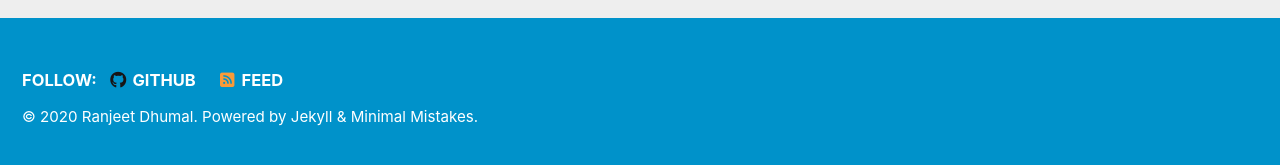
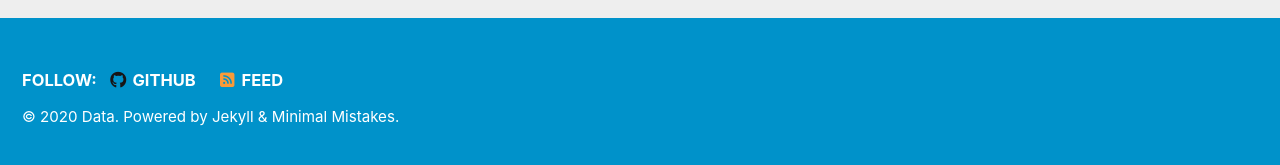
Before and after one commit to ranjeetds/ranjeetds.github.io, a Jekyll site: the page built from index.html, in a window 1280 px wide and 900 px high, scrolled down 222 px. Shown: the part 727-892 px from the top of the window. Built offline with Jekyll 4.4.1, drawn with Linux system fonts in a browser that asks for light colours; cached includes are drawn as plain includes; nearby versions of some CDN libraries; the list of posts is cut into pages by our own code.

Commit message:
Update _config.yml

```diff
--- a/_config.yml
+++ b/_config.yml
@@ -17,7 +17,7 @@ locale                   : "en-US"
 title                    : "Ranjeet Dhumal"
 title_separator          : "-"
 subtitle                 : # site tagline that appears below site title in masthead
-name                     : "Ranjeet Dhumal"
+name                     : "Data"
 description              : "Portfolio website"
 url                      : # the base hostname & protocol for your site e.g. "https://mmistakes.github.io"
 baseurl                  : # the subpath of your site, e.g. "/blog"
```
